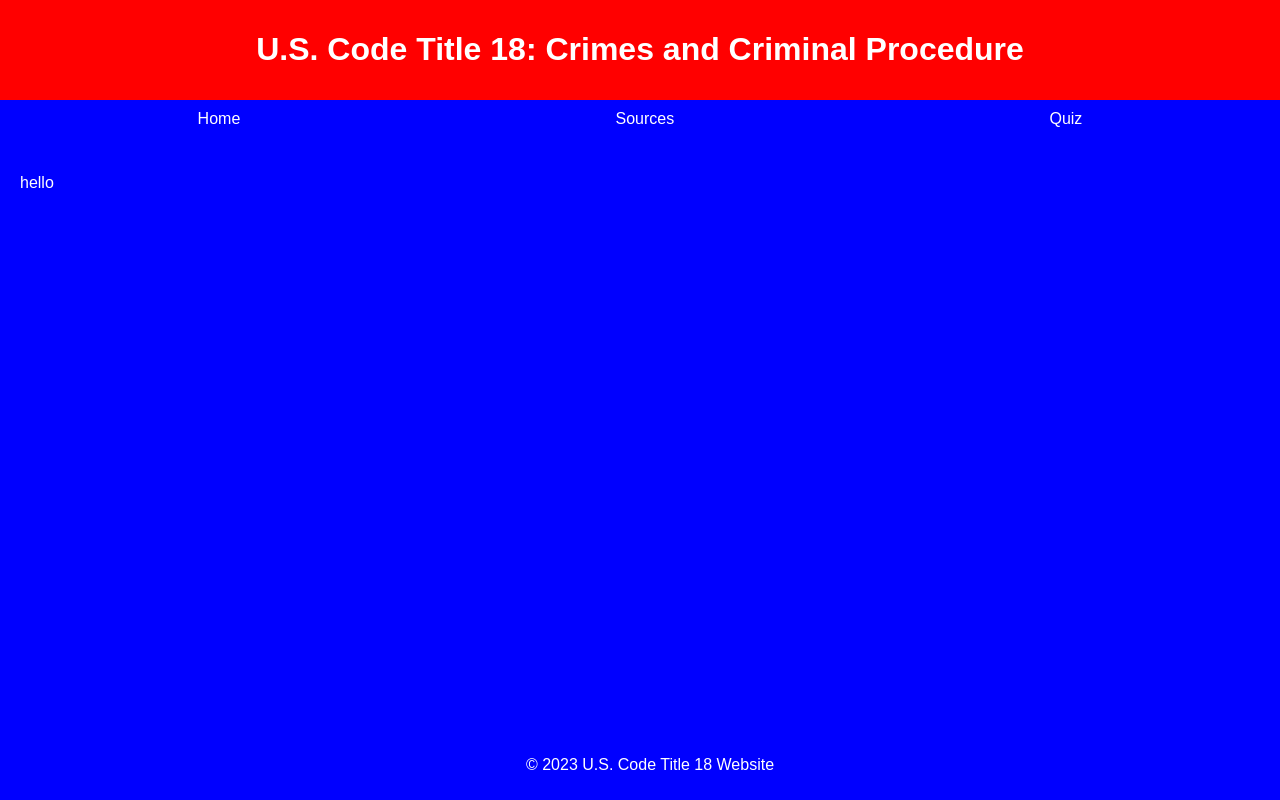
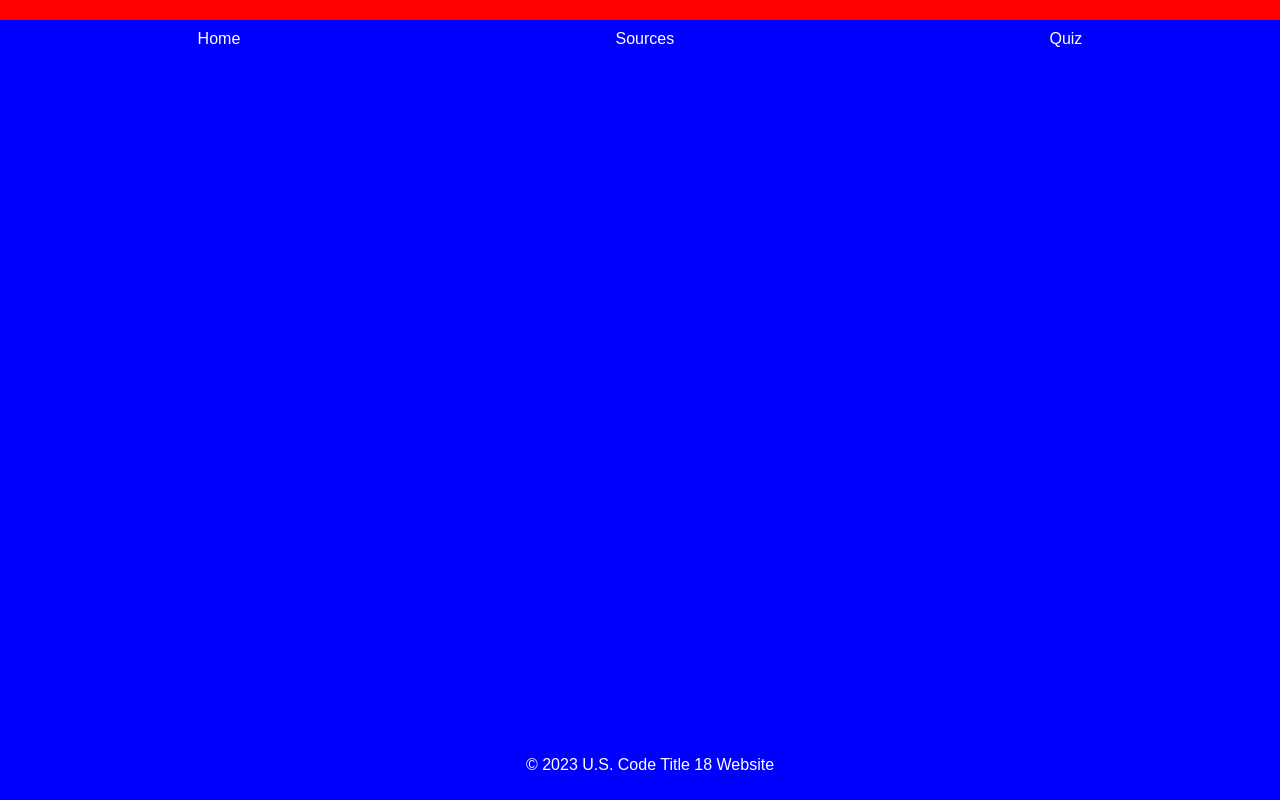
Before and after one commit to dmarshall-pvcc/dmarshall-pvcc.github.io, a plain HTML site: page home.html in a window 1280 px wide. Drawn offline with Linux system fonts and the light colour scheme.

Commit message:
home.html

```diff
--- a/home.html
+++ b/home.html
@@ -47,7 +47,7 @@
 </head>
 <body>
     <header>
-        <h1>U.S. Code Title 18: Crimes and Criminal Procedure</h1>
+        <Title>U.S. Code Title 18: Crimes and Criminal Procedure</Title>
     </header>
 
     <nav>
@@ -55,11 +55,6 @@
         <a href="#sources">Sources</a>
         <a href="#quiz">Quiz</a>
     </nav>
-
-    <main>
-        <p>hello</p>
-    </main>
-
     <footer>
         <p>&copy; 2023 U.S. Code Title 18 Website</p>
     </footer>
```
